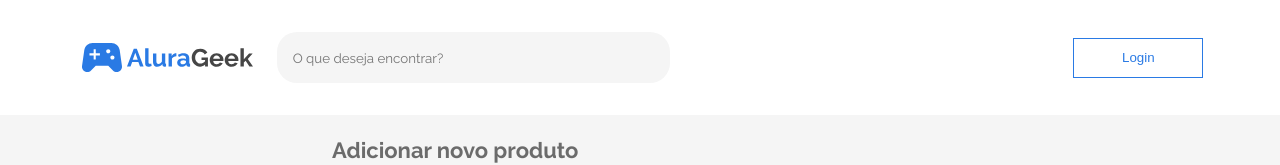
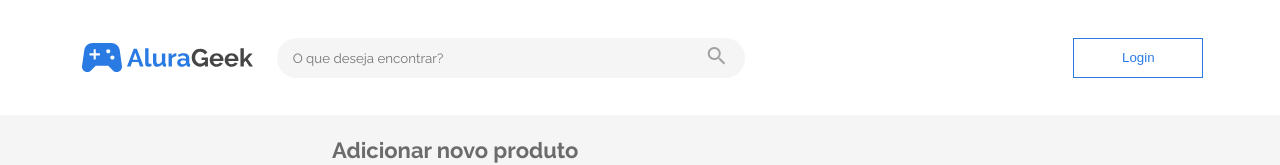
Before and after one commit to guswebhead/AluraGeek, an Angular app: page /newProduct in a window 1280 px wide. Shown: the top 165 px of the page. Built offline with nearby package versions, Linux system fonts and the light colour scheme.

Commit message:
:wrench: hotfix: novo input

```diff
--- a/src/app/components/header/header/header.component.css
+++ b/src/app/components/header/header/header.component.css
@@ -5,7 +5,7 @@
   align-items: center;
 }
 
-.header__intro{
+.header__intro {
   display: flex;
   justify-content: space-evenly;
   /* width: 75%; */
@@ -16,15 +16,28 @@
   cursor: pointer;
 }
 
-.input_seach {
+.header__intro .input-group {
+  width: 50%;
+  display: none;
+}
+
+.header__intro .input_seach {
   padding: 0.5rem 1rem 0.5rem 1rem;
-  border-radius: 20px;
+  border-radius: 20px 0px 0px 20px;
   border: none;
-  width: 270px;
+  width: 100%;
   background: var(--light-grey);
   font-family: 'Raleway', sans-serif;
   display: none;
+}
 
+.header__intro .input-group .src-btn {
+  border: none;
+  border-radius: 0px 20px 20px 0px;
+  background: var(--light-grey);
+  color: var(--black50);
+  padding-right: 1rem;
+  display: none;
 }
 
 .input_seach:focus {
@@ -32,6 +45,7 @@
   border-color: var(--blue);
   outline: none;
 }
+
 
 .search {
   content: url(../../../../assets/images/Vector.svg);
@@ -65,14 +79,24 @@
     padding: 0 1rem 0 1rem;
   }
 
-  .header__intro{
-  width: 75%;
+  .header__intro {
+    width: 75%;
 
   }
 
-  .input_seach {
+  .header__intro .input-group {
+    display: flex;
+    width: 50%;
+  }
+
+  .header__intro .input_seach {
     display: block;
   }
+
+  .header__intro .input-group .src-btn{
+    display: block;
+  }
+
 
   .search {
     display: none;
@@ -87,8 +111,14 @@
     justify-content: space-evenly;
   }
 
-  .header__intro{
+  .header__intro {
     justify-content: flex-start;
+    align-items: center;
+  }
+
+  .header__intro .input-group {
+    display: flex;
+    width: 50%;
   }
 
   .logo {
@@ -96,7 +126,7 @@
     margin-right: 1.5rem;
   }
 
-  .input_seach{
-    width: 393px;
+  .input_seach {
+    height: 40px;
   }
 }
--- a/src/app/components/header/header/header.component.html
+++ b/src/app/components/header/header/header.component.html
@@ -1,10 +1,12 @@
-<div class="header">
+<header class="header">
 
   <div class="header__intro">
     <img [routerLink]="''" class="logo" src="../../../../assets/images/Logo.svg" alt="logo alura geek">
 
-    <input class="input_seach" type="search" placeholder="O que deseja encontrar?">
-
+    <div class="input-group">
+      <input class="input_seach" type="search" placeholder="O que deseja encontrar?">
+      <button class="src-btn"><em class="material-icons">search</em></button>
+    </div>
 
   </div>
 
@@ -15,4 +17,4 @@
   <span class="material-icons search">
     search
   </span>
-</div>
+</header>
--- a/src/styles.css
+++ b/src/styles.css
@@ -12,6 +12,7 @@
   --dark-grey: #464646;
   --light-grey: #F5F5F5;
   --thin-grey: #C8C8C8;
+  --black50: #A2A2A2;
 
   font-family: 'Raleway', sans-serif;
 
```
